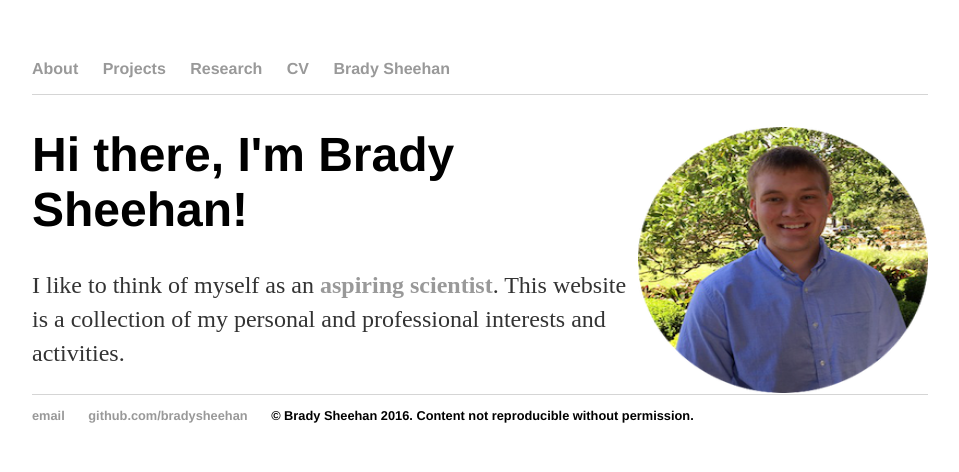
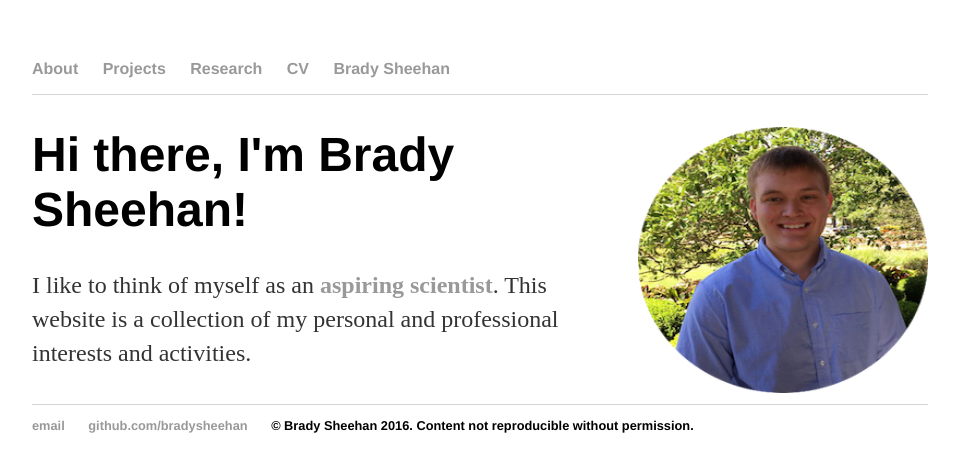
Before and after one commit to BradySheehan/bradysheehan, a Jekyll site: the page built from index.html, in a window 1280 px wide. Shown: the top 472 px of the page, without its empty margins (160-1119 px from the left). Built offline with Jekyll 4.4.1, drawn with Linux system fonts in a browser that asks for light colours.

Commit message:
More updates

```diff
--- a/css/main.css
+++ b/css/main.css
@@ -69,14 +69,13 @@ pre, pre > code {
 
 .blurb {
     position:relative;
+    padding-bottom: 10px;
 }
 
 .blurb img {
     float:right;
 }
 
-/*.head-shot {
-    float:right;
-    /*display: inline-block;*/
+#headshot {
+    margin-left: 20px;
 }
-*/
--- a/index.html
+++ b/index.html
@@ -3,7 +3,7 @@ layout: default
 title: Brady Sheehan, Aspiring Scientist
 ---
 <div class="blurb">
-	<img src="/images/head_shot_circular_smaller.png" height="266px" width="290px" alt="Headshot"/>
+	<img id="headshot" src="/images/head_shot_circular_smaller.png" height="266px" width="290px" alt="Headshot"/>
 	<h1>Hi there, I'm Brady Sheehan!</h1>
 	<p class="home-blurb">I like to think of myself as an <a href="about/index.html"><strong>aspiring scientist</strong></a>. This website is a collection of my personal and professional interests and activities.</p>
 
```
